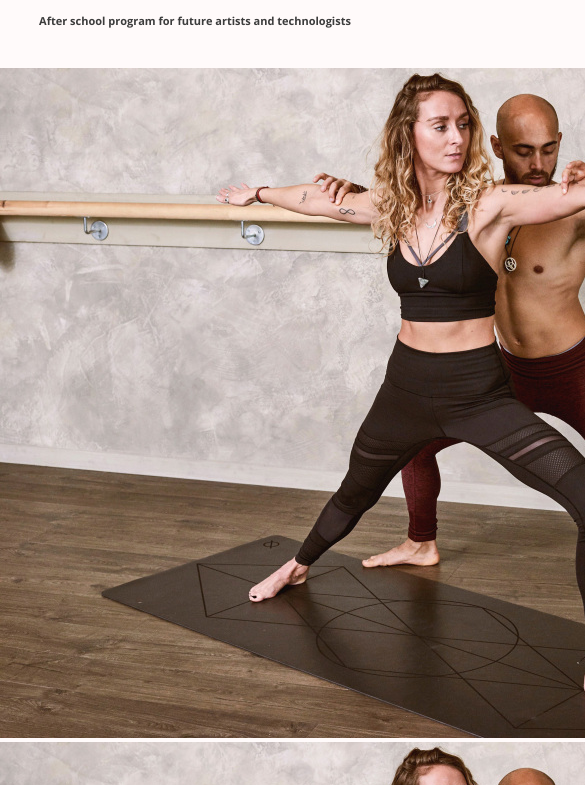
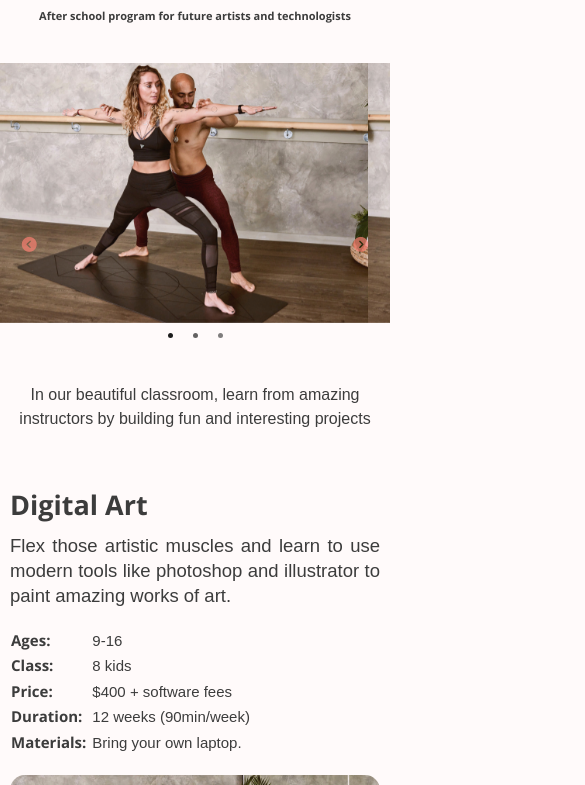
Before and after one commit to toplay3/youngmakers, a React app: page / in a window 390 px wide. Shown: the part 59-844 px from the top of the page, 585 px wide, since content can reach past the window. Built offline with nearby package versions, Linux system fonts and the light colour scheme; a web font is replaced by a local one.

Commit message:
Use react.js slider

```diff
--- a/src/css/blog-container.scss
+++ b/src/css/blog-container.scss
@@ -38,7 +38,7 @@
     }
   }
 
-  .blog-opener-button .btn {
+  .blog-opener-button .button {
     display: inline-flex;
     appearance: none;
     border-radius: 5px;
--- a/src/css/courses-container.scss
+++ b/src/css/courses-container.scss
@@ -18,7 +18,7 @@
   }
 
   .course-image {
-    width: 45%;
+    width: 48%;
     float: right;
 
     img {
--- a/src/css/header-container.scss
+++ b/src/css/header-container.scss
@@ -1,28 +1,46 @@
 .header-container {
-  .header-image-container {
+  .carousel {
     max-width: 1000px;
     width: calc(100% - 50px);
     height: auto;
     margin: auto;
-  }
 
-  .slick-arrow {
-    color: salmon;
-    width: 40px;
-    height: 40px;
-    z-index: 1;
-
-    &:before {
-      color: salmon;
-      font-size: 40px;
+    .carousel-control-prev {
+      right: 100%;
+      left: unset;
+    }
+    .carousel-control-next {
+      right: unset;
+      left: 100%;
     }
 
-    &.slick-prev {
-      left: -60px;
+    .carousel-control-prev,
+    .carousel-control-next {
+      opacity: 100%;
+
+      &:hover {
+        opacity: 70%;
+      }
+
+      i.fas {
+        color: salmon;
+        font-size: 30px;
+        position: relative;
+        top: 20%;
+      }
     }
 
-    &.slick-next {
-      right: -60px;
+    .carousel-indicators {
+      bottom: unset;
+      top: 100%;
+      li {
+        height: 5px;
+        width: 5px;
+        margin-left: 10px;
+        margin-right: 10px;
+        border-radius: 50%;
+        background-color: black;
+      }
     }
   }
 
@@ -40,21 +58,25 @@
 }
 
 @media only screen and (max-width: 1150px) {
-  .header-container .header-image-container {
-    .slick-slide img {
-      width: 100%;
+  .header-container .carousel {
+    width: 100%;
+
+    .carousel-control-prev {
+      right: unset;
+      left: 0;
+    }
+    .carousel-control-next {
+      left: unset;
+      right: 0;
     }
 
-    .slick-arrow {
-      &.slick-prev {
-        left: 20px;
+    .carousel-control-prev,
+    .carousel-control-next {
+      opacity: 70%;
+
+      &:hover {
+        opacity: 100%;
       }
-
-      &.slick-next {
-        right: 20px;
-      }
-
-      opacity: 80%;
     }
   }
 }
@@ -66,11 +88,6 @@
       margin-bottom: 60px;
     }
 
-    .header-image-container {
-      width: 100%;
-      border-radius: unset;
-    }
-
     .header-title {
       width: 80%;
     }
@@ -78,7 +95,13 @@
 }
 
 @media only screen and (max-width: 500px) {
-  .header-container .header-title {
-    width: 100%;
+  .header-container {
+    .header-title {
+      width: 100%;
+    }
+    .carousel-control-prev i.fas,
+    .carousel-control-next i.fas {
+      font-size: 15px !important;
+    }
   }
 }
--- a/src/css/style.scss
+++ b/src/css/style.scss
@@ -27,3 +27,12 @@ h2 {
     margin-top: -5px;
   }
 }
+
+h1,
+h2,
+h3,
+h4,
+h5,
+h6 {
+  line-height: initial;
+}
--- a/src/index.js
+++ b/src/index.js
@@ -1,3 +1,4 @@
+import "bootstrap/dist/css/bootstrap.min.css";
 import "./css/style.scss";
 
 import ReactDOM from "react-dom";
--- a/src/js/components/BlogContainer.js
+++ b/src/js/components/BlogContainer.js
@@ -11,7 +11,7 @@ class BlogContainer extends React.Component {
             which differentiate us from traditional schooling.
           </div>
           <div class="blog-opener-button">
-            <div class="btn">View Blog</div>
+            <div class="button">View Blog</div>
           </div>
         </div>
       </div>
--- a/src/js/components/HeaderContainer.js
+++ b/src/js/components/HeaderContainer.js
@@ -4,10 +4,43 @@ import headerImage from "../../resources/header.jpg";
 import Carousel from "react-bootstrap/Carousel";
 
 class HeaderContainer extends React.Component {
+  constructor(props) {
+    super(props);
+    this.state = {
+      index: 0,
+    };
+  }
   render() {
     return (
       <div class="header-container">
-        <div id="header-image" class="header-image-container">
+        <Carousel
+          nextIcon={<i class="fas fa-chevron-circle-right"></i>}
+          prevIcon={<i class="fas fa-chevron-circle-left"></i>}
+        >
+          <Carousel.Item>
+            <img
+              className="d-block w-100"
+              src={headerImage}
+              alt="First slide"
+            />
+          </Carousel.Item>
+          <Carousel.Item>
+            <img
+              className="d-block w-100"
+              src={headerImage}
+              alt="Second slide"
+            />
+          </Carousel.Item>
+          <Carousel.Item>
+            <img
+              className="d-block w-100"
+              src={headerImage}
+              alt="Third slide"
+            />
+          </Carousel.Item>
+        </Carousel>
+
+        {/* <div id="header-image" class="header-image-container">
           <div>
             <img class="header-image" src={headerImage} />
           </div>
@@ -17,7 +50,7 @@ class HeaderContainer extends React.Component {
           <div>
             <img class="header-image" src={headerImage} />
           </div>
-        </div>
+        </div> */}
         <div class="header-title">
           In our beautiful classroom, learn from amazing instructors by building
           fun and interesting projects
```
